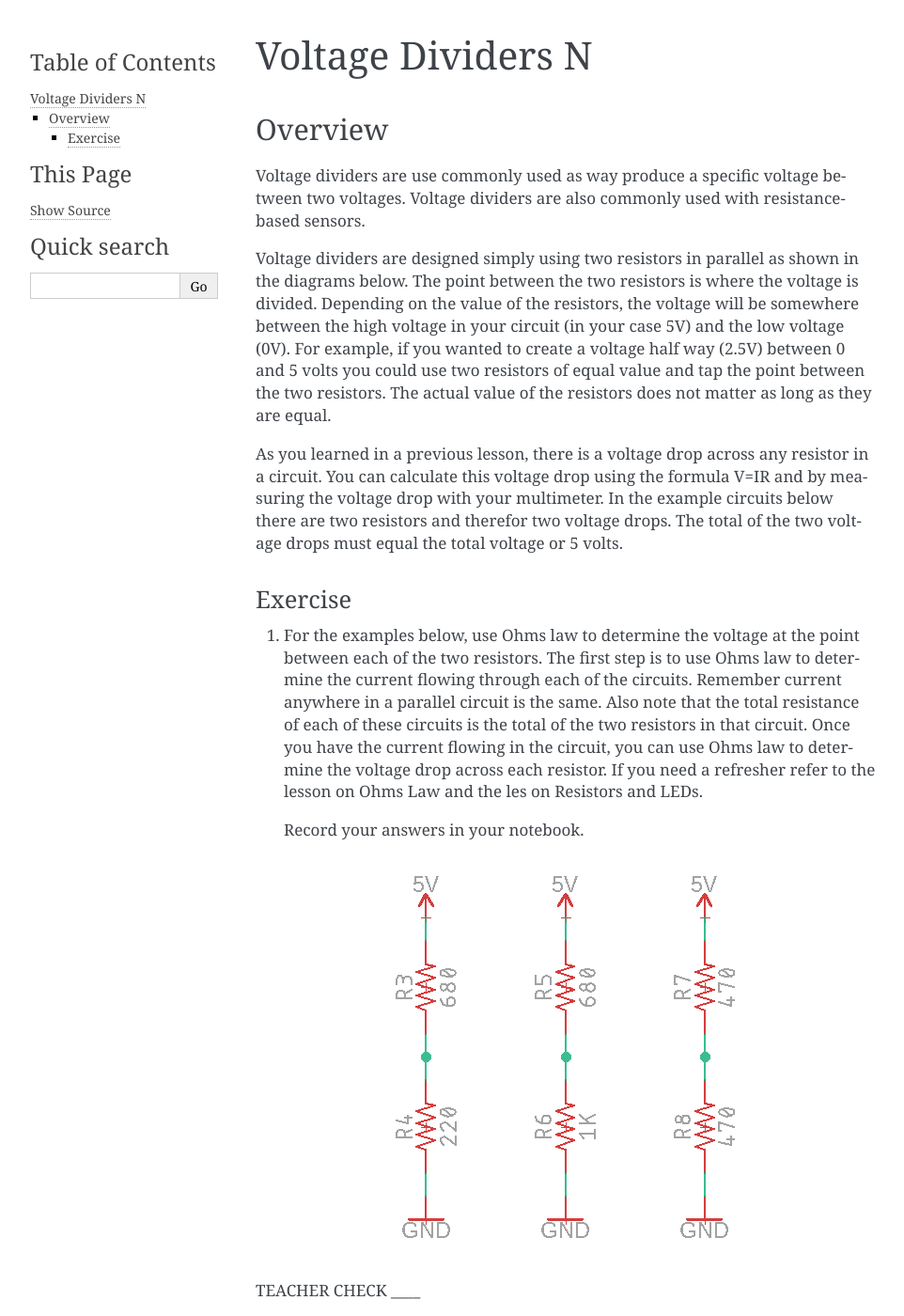
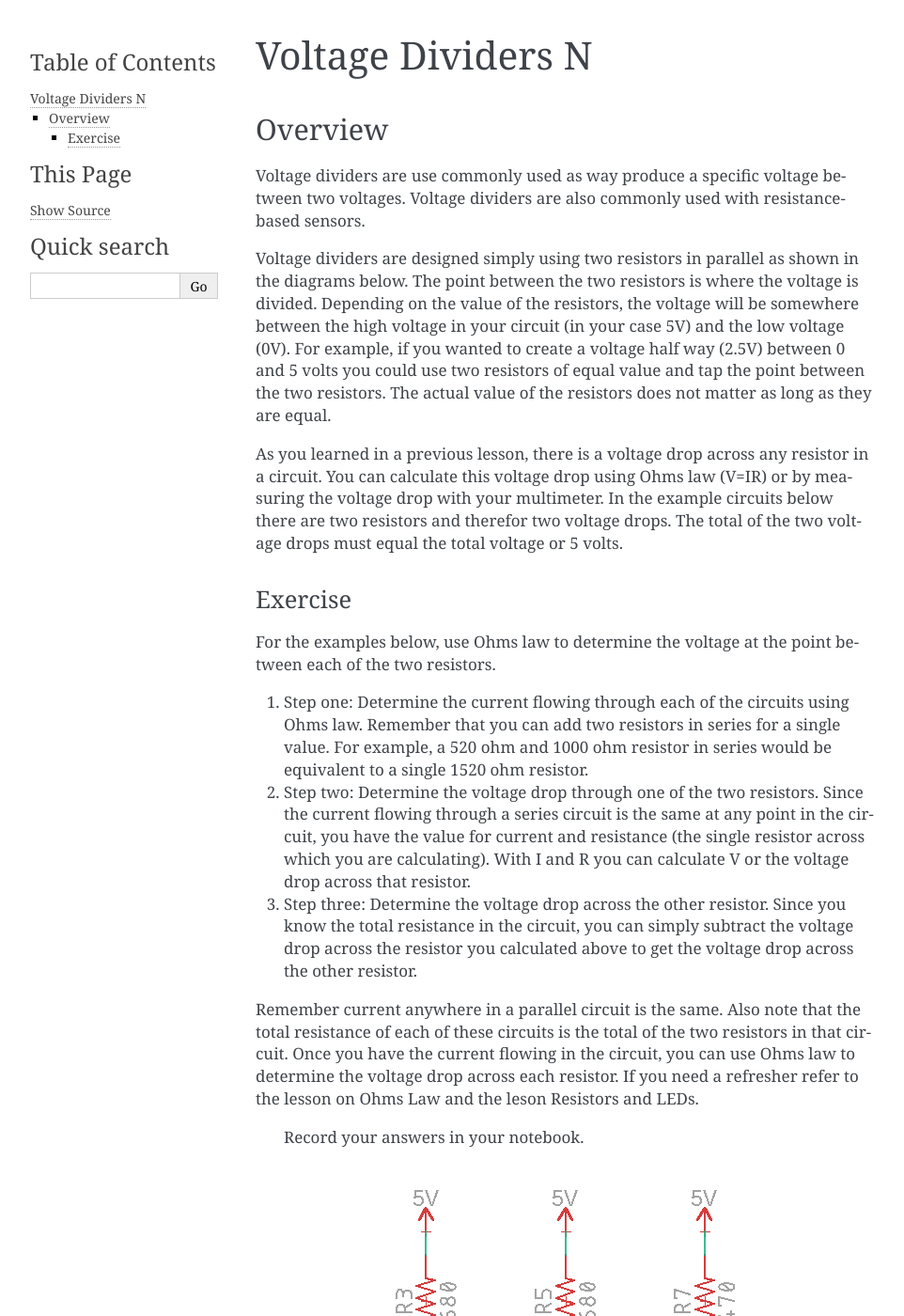
Before and after one commit to maxtkc/mvths-wiki, a Sphinx documentation site: the page built from docs/019a-voltage-dividers.rst, in a window 1280 px wide and 1400 px high. Shown: the whole window at 94% size, without its empty margins (148-1110 px from the left). Built offline with Sphinx 7.4.7, drawn with Linux system fonts in a browser that asks for light colours; pages that are not in the unit, such as notebooks, are missing from menus.

Commit message:
Update 019a-voltage-dividers.rst

```diff
--- a/docs/019a-voltage-dividers.rst
+++ b/docs/019a-voltage-dividers.rst
@@ -8,16 +8,20 @@ Voltage dividers are use commonly used as way produce a specific voltage between
 
 Voltage dividers are designed simply using two resistors in parallel as shown in the diagrams below. The point between the two resistors is where the voltage is divided.  Depending on the value of the resistors, the voltage will be somewhere between the high voltage in your circuit (in your case 5V) and the low voltage (0V). For example, if you wanted to create a voltage half way (2.5V) between 0 and 5 volts you could use two resistors of equal value and tap the point between the two resistors. The actual value of the resistors does not matter as long as they are equal.
 
-As you learned in a previous lesson, there is a voltage drop across any resistor in a circuit. You can calculate this voltage drop using the formula V=IR and by measuring the voltage drop with your multimeter. In the example circuits below there are two resistors and therefor two voltage drops. The total of the two voltage drops must equal the total voltage or 5 volts.
+As you learned in a previous lesson, there is a voltage drop across any resistor in a circuit. You can calculate this voltage drop using Ohms law (V=IR) or by measuring the voltage drop with your multimeter. In the example circuits below there are two resistors and therefor two voltage drops. The total of the two voltage drops must equal the total voltage or 5 volts.
 
 Exercise
 ~~~~~~~~
 
-1. For the examples below, use Ohms law to determine the voltage at the point between each of the two resistors. The first step is to use Ohms law to determine the current
-   flowing through each of the circuits. Remember current anywhere in a parallel circuit is the same. Also note that the total resistance of each of these circuits
-   is the total of the two resistors in that circuit. Once you have the current flowing in the circuit, you can use Ohms law to determine the voltage drop across each
-   resistor. If you need a refresher refer to the lesson on Ohms Law and the les
-   on Resistors and LEDs.
+For the examples below, use Ohms law to determine the voltage at the point between each of the two resistors.
+
+#. Step one: Determine the current flowing through each of the circuits using Ohms law. Remember that you can add two resistors in series for a single value. For example, a 520 ohm and 1000 ohm resistor in series would be equivalent to a single 1520 ohm resistor.
+
+#. Step two: Determine the voltage drop through one of the two resistors. Since the current flowing through a series circuit is the same at any point in the circuit, you have the value for current and resistance (the single resistor across which you are calculating). With I and R you can calculate V or the voltage drop across that resistor.
+
+#. Step three: Determine the voltage drop across the other resistor. Since you know the total resistance in the circuit, you can simply subtract the voltage drop across the resistor you calculated above to get the voltage drop across the other resistor.
+
+Remember current anywhere in a parallel circuit is the same. Also note that the total resistance of each of these circuits is the total of the two resistors in that circuit. Once you have the current flowing in the circuit, you can use Ohms law to determine the voltage drop across each resistor. If you need a refresher refer to the lesson on Ohms Law and the leson Resistors and LEDs.
 
    Record your answers in your notebook.
 
```
